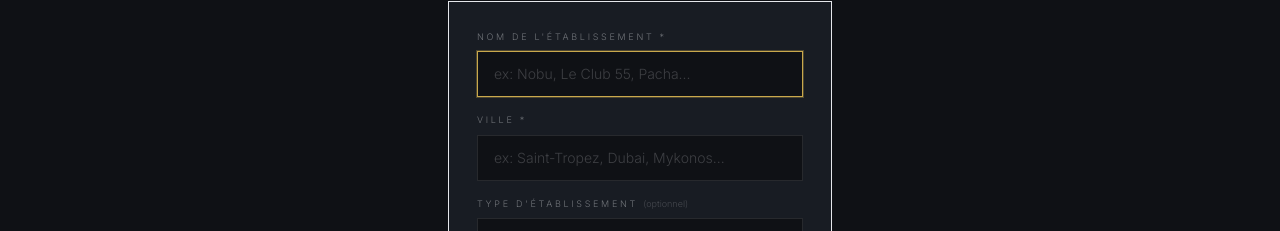
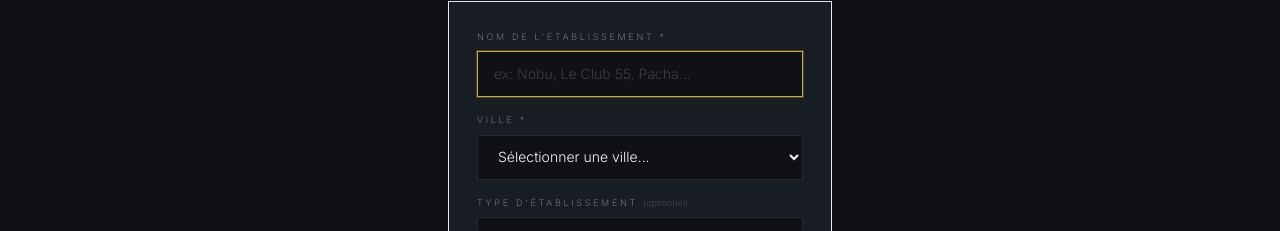
Before and after one commit to breakeatapp/reservation, a Next.js app: page /host/register in a window 1280 px wide. Shown: the part 260-491 px from the top of the page. Built offline with nearby package versions, Linux system fonts and the light colour scheme; a web font is replaced by a local one.

Commit message:
fix: restaure menu déroulant villes + supprime double remote GitHub

```diff
--- a/app/host/page.tsx
+++ b/app/host/page.tsx
@@ -5,6 +5,26 @@ import { useRouter } from 'next/navigation'
 
 
 type View = 'login' | 'forgot'
+
+const DESTINATIONS = [
+  { slug: 'abu-dhabi', name: 'Abu Dhabi' },
+  { slug: 'aspen', name: 'Aspen' },
+  { slug: 'cannes', name: 'Cannes' },
+  { slug: 'cavalaire', name: 'Cavalaire-sur-Mer' },
+  { slug: 'courchevel', name: 'Courchevel' },
+  { slug: 'dubai', name: 'Dubai' },
+  { slug: 'ibiza', name: 'Ibiza' },
+  { slug: 'jeddah', name: 'Jeddah' },
+  { slug: 'maldives', name: 'Maldives' },
+  { slug: 'miami', name: 'Miami' },
+  { slug: 'milan', name: 'Milan' },
+  { slug: 'monaco', name: 'Monaco' },
+  { slug: 'mykonos', name: 'Mykonos' },
+  { slug: 'rome', name: 'Rome' },
+  { slug: 'saint-barth', name: 'Saint-Barthélemy' },
+  { slug: 'saint-tropez', name: 'Saint-Tropez' },
+  { slug: 'tulum', name: 'Tulum' },
+]
 
 export default function HostLoginPage() {
   const router = useRouter()
@@ -147,14 +167,17 @@ export default function HostLoginPage() {
                     <label className="block text-[9px] tracking-[0.3em] uppercase text-[#F5F7FA]/40 mb-2">
                       Ville
                     </label>
-                    <input
-                      type="text"
+                    <select
                       value={destination}
                       onChange={e => setDestination(e.target.value)}
-                      placeholder="ex: Saint-Tropez, Dubai, Mykonos..."
                       required
-                      className="w-full bg-[#0F1115] border border-white/10 text-[#F5F7FA] px-4 py-3 text-sm focus:border-white/25 outline-none placeholder-[#F5F7FA]/20 transition-colors"
-                    />
+                      className="w-full bg-[#0F1115] border border-white/10 text-[#F5F7FA] px-4 py-3 text-sm focus:border-white/25 outline-none transition-colors cursor-pointer"
+                    >
+                      <option value="" className="bg-[#0F1115]">Sélectionner une ville...</option>
+                      {DESTINATIONS.map(d => (
+                        <option key={d.slug} value={d.slug} className="bg-[#0F1115]">{d.name}</option>
+                      ))}
+                    </select>
                   </div>
 
                   <div>
@@ -252,14 +275,17 @@ export default function HostLoginPage() {
                       <label className="block text-[9px] tracking-[0.3em] uppercase text-[#F5F7FA]/40 mb-2">
                         Ville *
                       </label>
-                      <input
-                        type="text"
+                      <select
                         value={forgotDestination}
                         onChange={e => setForgotDestination(e.target.value)}
-                        placeholder="ex: Saint-Tropez, Dubai..."
                         required
-                        className="w-full bg-[#0F1115] border border-white/10 text-[#F5F7FA] px-4 py-3 text-sm focus:border-white/25 outline-none placeholder-[#F5F7FA]/20 transition-colors"
-                      />
+                        className="w-full bg-[#0F1115] border border-white/10 text-[#F5F7FA] px-4 py-3 text-sm focus:border-white/25 outline-none transition-colors cursor-pointer"
+                      >
+                        <option value="" className="bg-[#0F1115]">Sélectionner...</option>
+                        {DESTINATIONS.map(d => (
+                          <option key={d.slug} value={d.slug} className="bg-[#0F1115]">{d.name}</option>
+                        ))}
+                      </select>
                     </div>
 
                     <div>
--- a/app/host/register/page.tsx
+++ b/app/host/register/page.tsx
@@ -2,6 +2,26 @@
 
 import { useState } from 'react'
 import { useRouter } from 'next/navigation'
+
+const DESTINATIONS = [
+  { slug: 'abu-dhabi', name: 'Abu Dhabi', country: 'Émirats Arabes Unis' },
+  { slug: 'aspen', name: 'Aspen', country: 'États-Unis' },
+  { slug: 'cannes', name: 'Cannes', country: 'France' },
+  { slug: 'cavalaire', name: 'Cavalaire-sur-Mer', country: 'France' },
+  { slug: 'courchevel', name: 'Courchevel', country: 'France' },
+  { slug: 'dubai', name: 'Dubai', country: 'Émirats Arabes Unis' },
+  { slug: 'ibiza', name: 'Ibiza', country: 'Espagne' },
+  { slug: 'jeddah', name: 'Jeddah', country: 'Arabie Saoudite' },
+  { slug: 'maldives', name: 'Maldives', country: 'Maldives' },
+  { slug: 'miami', name: 'Miami', country: 'États-Unis' },
+  { slug: 'milan', name: 'Milan', country: 'Italie' },
+  { slug: 'monaco', name: 'Monaco', country: 'Monaco' },
+  { slug: 'mykonos', name: 'Mykonos', country: 'Grèce' },
+  { slug: 'rome', name: 'Rome', country: 'Italie' },
+  { slug: 'saint-barth', name: 'Saint-Barthélemy', country: 'France' },
+  { slug: 'saint-tropez', name: 'Saint-Tropez', country: 'France' },
+  { slug: 'tulum', name: 'Tulum', country: 'Mexique' },
+]
 
 
 export default function HostRegisterPage() {
@@ -111,14 +131,19 @@ export default function HostRegisterPage() {
                 <label className="block text-[9px] tracking-[0.3em] uppercase text-[#F5F7FA]/40 mb-2">
                   Ville *
                 </label>
-                <input
-                  type="text"
+                <select
                   value={destination}
                   onChange={e => setDestination(e.target.value)}
-                  placeholder="ex: Saint-Tropez, Dubai, Mykonos..."
                   required
-                  className="w-full bg-[#0F1115] border border-white/10 text-[#F5F7FA] px-4 py-3 text-sm focus:border-[#6E5BFF]/40 outline-none placeholder-[#F5F7FA]/20 transition-colors"
-                />
+                  className="w-full bg-[#0F1115] border border-white/10 text-[#F5F7FA] px-4 py-3 text-sm focus:border-[#6E5BFF]/40 outline-none transition-colors cursor-pointer"
+                >
+                  <option value="" className="bg-[#0F1115]">Sélectionner une ville...</option>
+                  {DESTINATIONS.map(d => (
+                    <option key={d.slug} value={d.slug} className="bg-[#0F1115]">
+                      {d.name} — {d.country}
+                    </option>
+                  ))}
+                </select>
               </div>
 
               {/* Category */}
```
